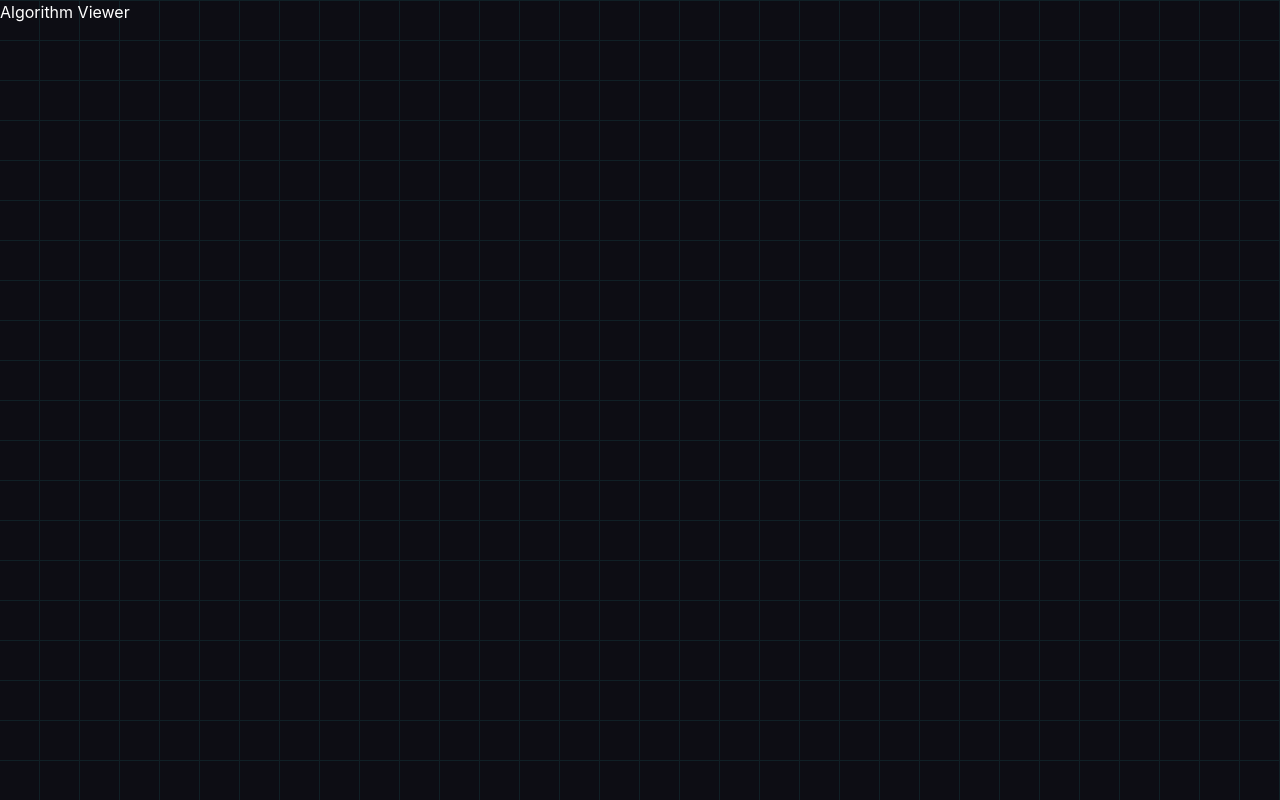
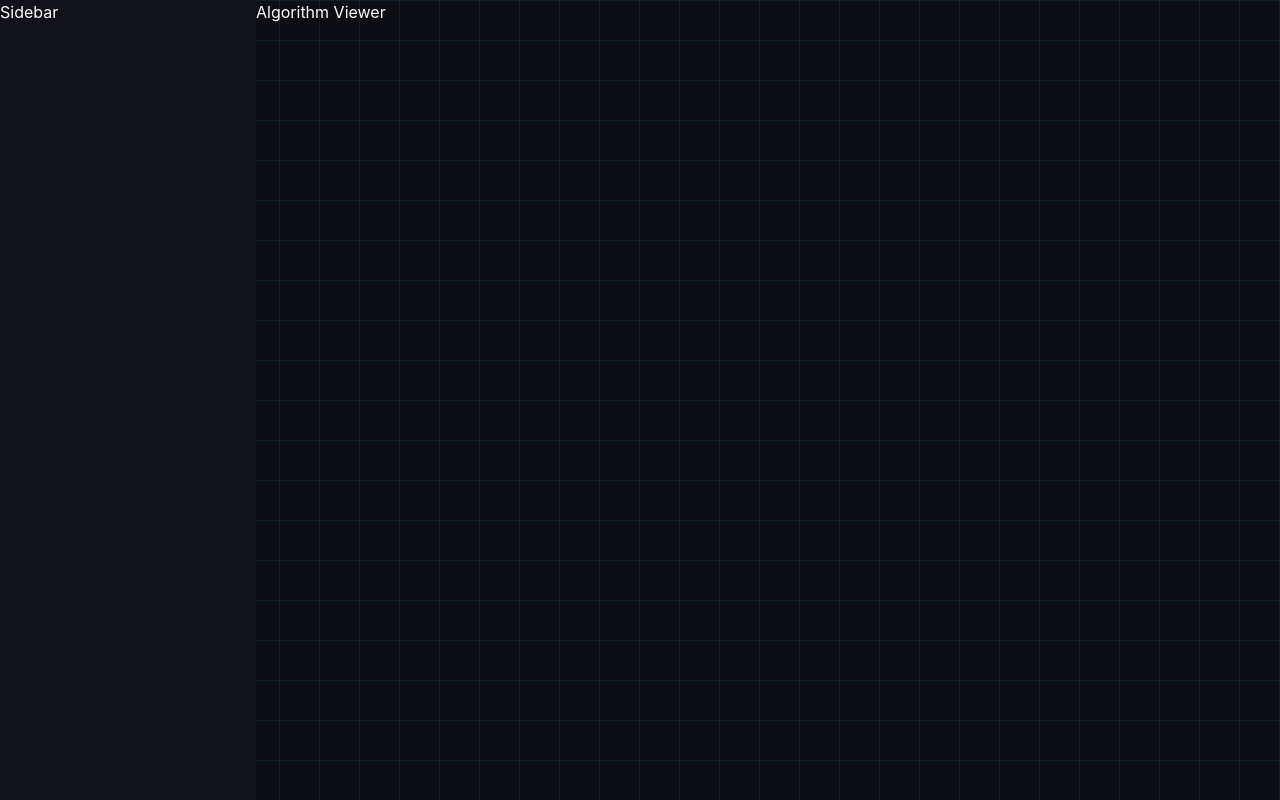
Before and after one commit to rafajdev/algorithm-viewer, a React (Vite) app: page / in a window 1280 px wide. Built offline with nearby package versions, Linux system fonts and the light colour scheme.

Commit message:
feat: add Sidebar component and integrate it into AlgorithmVisualizer

```diff
--- /dev/null
+++ b/src/components/Layout/Sidebar/Sidebar.tsx
@@ -0,0 +1,17 @@
+interface SidebarProps {
+	isOpen: boolean
+	setIsOpen: (value: boolean) => void
+}
+
+export default function Sidebar(props: SidebarProps) {
+	return (
+		<>
+			{props.isOpen && <div className="fixed inset-0 bg-black/50 z-40 md:hidden" onClick={()=>props.setIsOpen(false)}></div>}
+			<nav
+				className={`bg-[#12121a] fixed top-0 left-0 w-64 z-50 transition-transform duration-300 md:relative md:translate-x-0 ${props.isOpen ? 'translate-x-0' : '-translate-x-full'}`}
+			>
+				<p className='text-white'>Sidebar</p>
+			</nav>
+		</>
+	)
+}
--- a/src/pages/AlgorithmVisualizer.tsx
+++ b/src/pages/AlgorithmVisualizer.tsx
@@ -1,12 +1,21 @@
+import { useState } from 'react'
+import Sidebar from '../components/Layout/Sidebar/Sidebar'
 
 export default function AlgorithmVisualizer() {
-   return (
-      <div className="
+	const [isOpen, setIsOpen] = useState<boolean>(true)
+
+	return (
+		<main
+			className='
       bg-[#0d0d14] w-dvw h-dvh
       bg-[linear-gradient(to_right,transparent_calc(100%-1px),#102026_calc(100%-1px)),linear-gradient(to_top,transparent_calc(100%-1px),#102026_calc(100%-1px))]
       bg-size-[40px_40px]
-      ">
-         <p className="text-white">Algorithm Viewer</p>
-      </div>
-   )
+
+      flex
+      '
+		>
+			<Sidebar isOpen={isOpen} setIsOpen={setIsOpen} />
+			<p className='text-white'>Algorithm Viewer</p>
+		</main>
+	)
 }
```
